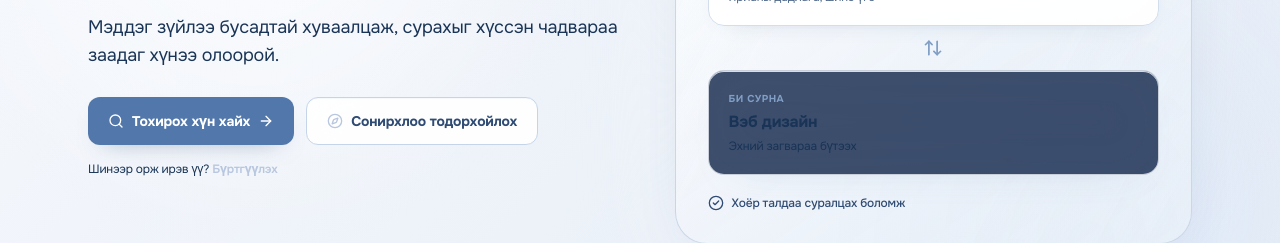
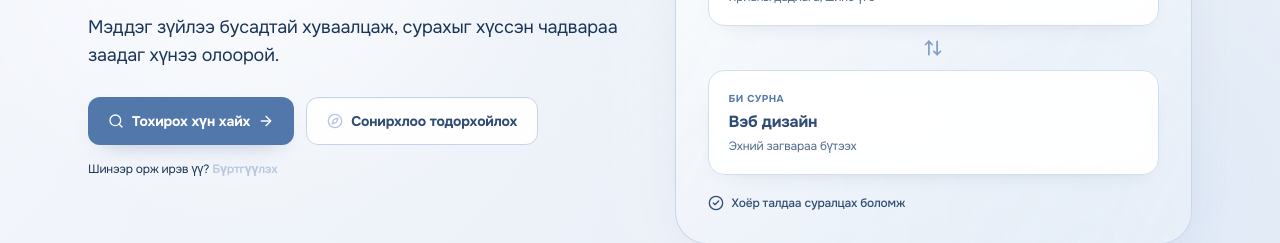
Before and after one commit to Tsetsge-dev/SkillSwap, a React (Vite) app in the folder frontend/: page / in a window 1280 px wide. Shown: the part 375-618 px from the top of the page. Built offline with nearby package versions, Linux system fonts and the light colour scheme; no server answers.

Commit message:
Apply contrast styling to all home exchange content

```diff
--- a/frontend/src/pages/Home.jsx
+++ b/frontend/src/pages/Home.jsx
@@ -52,7 +52,7 @@ const Home = () => {
               <ArrowRightLeft className="h-4 w-4" aria-hidden="true" />
               Ур чадвараа харилцан солилцох нийгэмлэг
             </div>
-            <h1 className="mt-6 max-w-2xl text-4xl font-black leading-[1.08] tracking-tight text-slate-950 sm:text-5xl lg:text-[3.4rem]">
+            <h1 className="home-main-heading mt-6 max-w-2xl text-4xl font-black leading-[1.08] tracking-tight text-slate-950 sm:text-5xl lg:text-[3.4rem]">
               Мэдлэгээ хуваалц. <span className="text-indigo-700">Шинэ зүйл сур.</span>
             </h1>
             <p className="mt-5 max-w-xl text-base leading-7 text-slate-600 sm:text-lg">
@@ -101,7 +101,7 @@ const Home = () => {
                     <p className="mt-1 text-xs text-slate-500">Ярианы дадлага, шинэ үгс</p>
                   </div>
                   <div className="flex justify-center" aria-hidden="true"><ArrowRightLeft className="h-5 w-5 rotate-90 text-blue-200" /></div>
-                  <div className="rounded-2xl border border-white/70 bg-white p-4 shadow-lg shadow-slate-950/10 sm:p-5">
+                  <div className="home-exchange-card rounded-2xl border border-white/70 bg-white p-4 shadow-lg shadow-slate-950/10 sm:p-5">
                     <p className="text-[10px] font-bold uppercase tracking-wider text-blue-700">Би сурна</p>
                     <p className="mt-1 text-base font-bold text-slate-900">Вэб дизайн</p>
                     <p className="mt-1 text-xs text-slate-500">Эхний загвараа бүтээх</p>
```
